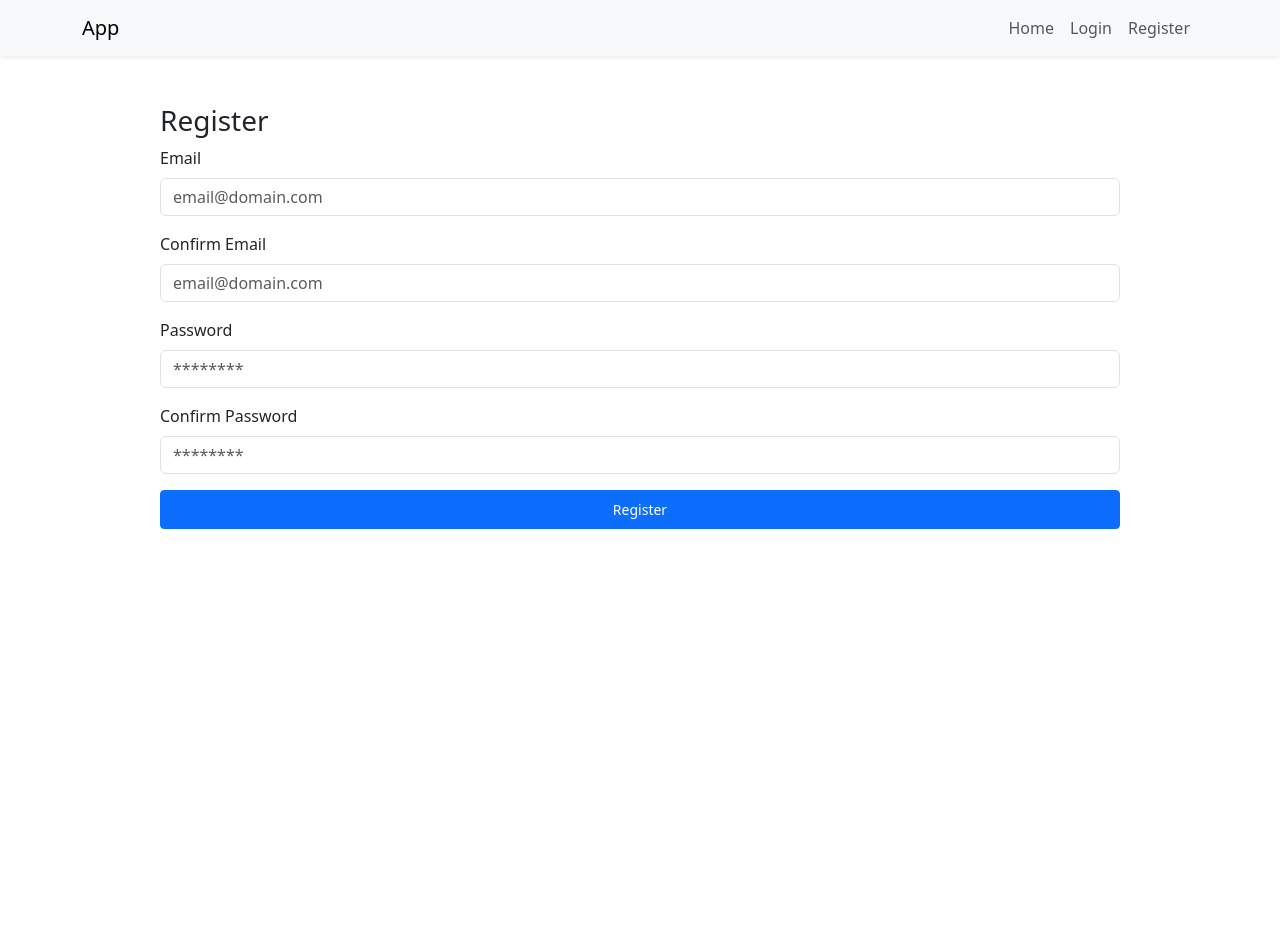
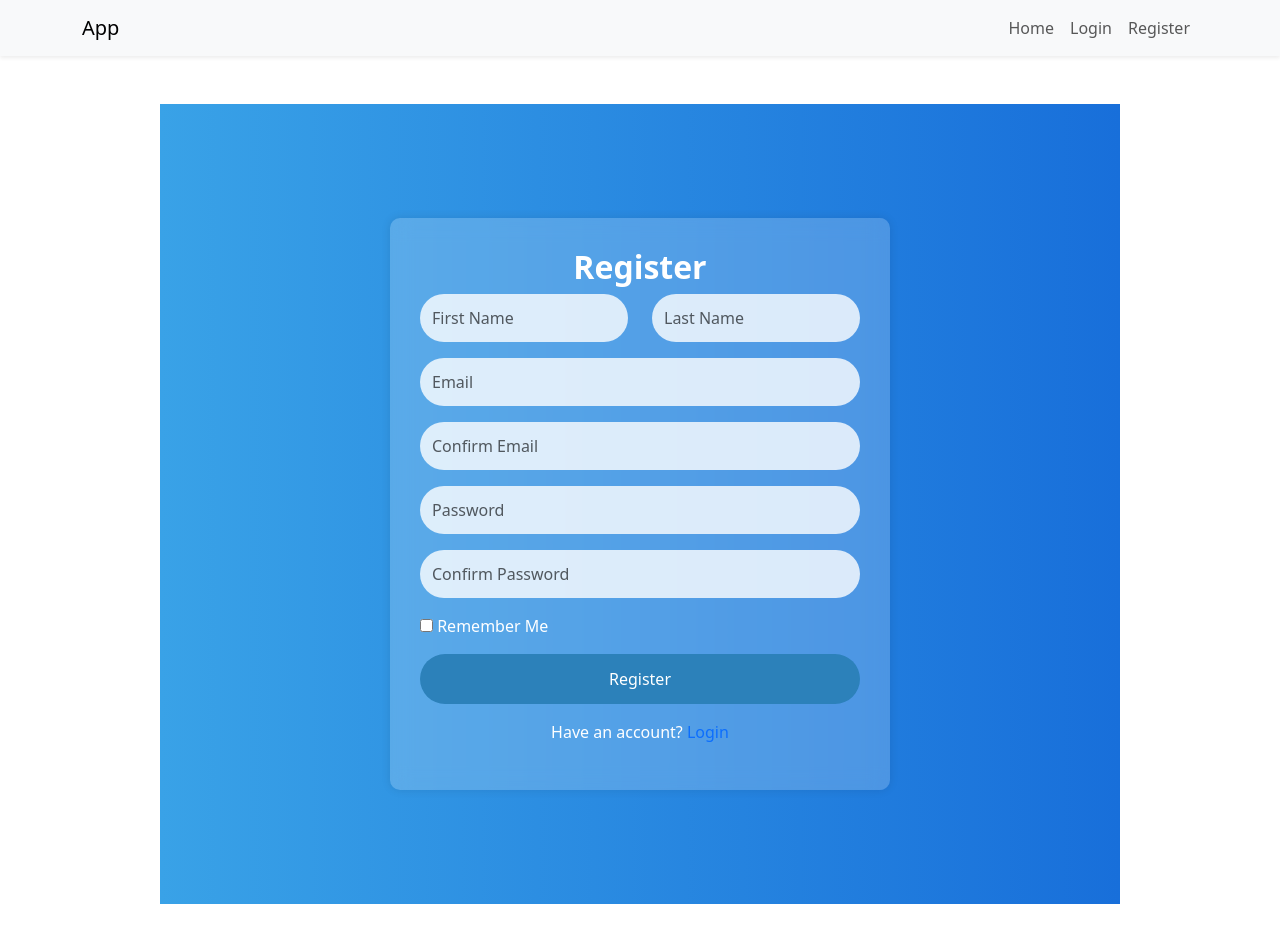
Before and after one commit to FranciscoYuster/Final-Project, a React (Vite) app in the folder frontend/: page /register in a window 1280 px wide. Shown: the top 942 px of the page. Before the commit the page ends 800 px from the top, so only its background shows below. Built offline with nearby package versions, Linux system fonts and the light colour scheme.

Commit message:
act login y register

```diff
--- /dev/null
+++ b/frontend/src/views/Login.css
@@ -0,0 +1,40 @@
+.login-container {
+    height: 100vh;
+    display: flex;
+    align-items: center;
+    justify-content: center;
+    background: linear-gradient(to right, #39a2e7, #186fda);
+    color: white;
+  }
+
+  .login-box {
+    background: rgba(255, 255, 255, 0.2);
+    backdrop-filter: blur(10px);
+    padding: 30px;
+    border-radius: 10px;
+    width: 500px;
+    box-shadow: 0 0 10px rgba(0, 0, 0, 0.1);
+    color: white;
+  }
+
+  .login-box h2 {
+    font-weight: bold;
+  }
+
+  .login-box .form-control {
+    background: rgba(255, 255, 255, 0.8);
+    border: none;
+    padding: 12px;
+    border-radius: 30px;
+  }
+
+  .login-box .btn {
+    background: #2c81ba;
+    border: none;
+    border-radius: 30px;
+    height: 50px;
+  }
+
+  .login-box .btn:hover {
+    background: #186fda;
+  }
--- a/frontend/src/views/Login.jsx
+++ b/frontend/src/views/Login.jsx
@@ -1,6 +1,7 @@
 import React, { useState } from 'react'
 import { useAuth } from '../context/AuthContext'
 import { Navigate, useNavigate } from 'react-router-dom'
+import "./Login.css";
 
 const Login = () => {
 
@@ -47,25 +48,33 @@ const Login = () => {
                     </button>
                 </div>
             )}
-
-            <h3>Login</h3>
+    <div className="login-container">
+    <div className="login-box">
+        <h2 className="text-center">Login</h2>
             <form onSubmit={handleSubmit}>
-                <div className="form-group mb-3">
-                    <label htmlFor="email" className="form-label">Email</label>
-                    <input type="email" id="email" className="form-control" placeholder='email@domain.com'
-                        onChange={e => setEmail(e.target.value)}
-                    />
+                <div className="mb-3">
+                    <input type="email" id="email" className="form-control" placeholder='Email'
+                        onChange={e => setEmail(e.target.value)}/>
                 </div>
                 <div className="form-group mb-3">
-                    <label htmlFor="password" className="form-label">Password</label>
-                    <input type="password" id="password" className="form-control" placeholder='********'
-                        onChange={e => setPassword(e.target.value)}
-                    />
+                    <input type="password" id="password" className="form-control" placeholder='Password'
+                        onChange={e => setPassword(e.target.value)}/>
                 </div>
-                <button className="btn btn-primary btm-sm py-2 w-100">
+                <div className="d-flex justify-content-between">
+            <div>
+              <input type="checkbox" id="rememberMe" /> <label htmlFor="rememberMe">Remember Me</label>
+            </div>
+            <a href="#" className="text-decoration-none mb-3">Forgot Password?</a>
+          </div>
+                <button className="btn btn-primary mb-3 w-100">
                     Login
                 </button>
             </form>
+            <p className="text-center mb-3">
+          Don't have an account? <a href="#" className="text-decoration-none" onClick={() => navigate('/register')}>Register</a>
+        </p>
+        </div>
+        </div>
         </div>
     )
 }
--- a/frontend/src/views/Register.jsx
+++ b/frontend/src/views/Register.jsx
@@ -14,6 +14,8 @@ const Register = () => {
     const [confirmEmail, setConfirmEmail] = useState('')
     const [password, setPassword] = useState('')
     const [confirmPassword, setConfirmPassword] = useState('')
+    const [firstName, setFirstName] = useState('')
+    const [lastName, setLastName] = useState('')
 
     const handleSubmit = async (e) => {
         e.preventDefault();
@@ -27,7 +29,7 @@ const Register = () => {
             return;
         }
 
-        const data = await register({ email, password });
+        const data = await register({ email, password, firstName, lastName });
         if (data.error) {
             setError(data.error);
         } else if (data.success) {
@@ -70,37 +72,54 @@ const Register = () => {
                     </button>
                 </div>
             )}
-
-            <h3>Register</h3>
+    <div className="login-container">
+    <div className="login-box">
+            <h2 className="text-center">Register</h2>
             <form onSubmit={handleSubmit}>
+            <div className="row">
+            <div className="col-md-6 mb-3">
+                    <input type="text" id="firstName" className="form-control" placeholder='First Name'
+                        onChange={e => setFirstName(e.target.value)}
+                    />
+                </div>
+                <div className="col-md-6 mb-3">
+                    <input type="text" id="lastName" className="form-control" placeholder='Last Name'
+                        onChange={e => setLastName(e.target.value)}
+                    />
+                </div>
+                </div>
                 <div className="form-group mb-3">
-                    <label htmlFor="email" className="form-label">Email</label>
-                    <input type="email" id="email" className="form-control" placeholder='email@domain.com'
+                    <input type="email" id="email" className="form-control" placeholder='Email'
                         onChange={e => setEmail(e.target.value)}
                     />
                 </div>
                 <div className="form-group mb-3">
-                    <label htmlFor="confirmEmail" className="form-label">Confirm Email</label>
-                    <input type="email" id="confirmEmail" className="form-control" placeholder='email@domain.com'
+                    <input type="email" id="confirmEmail" className="form-control" placeholder='Confirm Email'
                         onChange={e => setConfirmEmail(e.target.value)}
                     />
                 </div>
                 <div className="form-group mb-3">
-                    <label htmlFor="password" className="form-label">Password</label>
-                    <input type="password" id="password" className="form-control" placeholder='********'
+                    <input type="password" id="password" className="form-control" placeholder='Password'
                         onChange={e => setPassword(e.target.value)}
                     />
                 </div>
                 <div className="form-group mb-3">
-                    <label htmlFor="confirmPassword" className="form-label">Confirm Password</label>
-                    <input type="password" id="confirmPassword" className="form-control" placeholder='********'
+                    <input type="password" id="confirmPassword" className="form-control" placeholder='Confirm Password'
                         onChange={e => setConfirmPassword(e.target.value)}
                     />
                 </div>
-                <button className="btn btn-primary btn-sm py-2 w-100">
+                <div className='mb-3'>
+              <input type="checkbox" id="rememberMe" /> <label htmlFor="rememberMe">Remember Me</label>
+            </div>
+                <button className="btn btn-primary w-100">
                     Register
                 </button>
             </form>
+            <p className="text-center mt-3">
+          Have an account? <a href="#" className="text-decoration-none" onClick={() => navigate('/login')}>Login</a>
+        </p>
+        </div>
+        </div>
         </div>
     )
 }
```
Also changed, not shown: frontend/src/views/Register.css (added).
